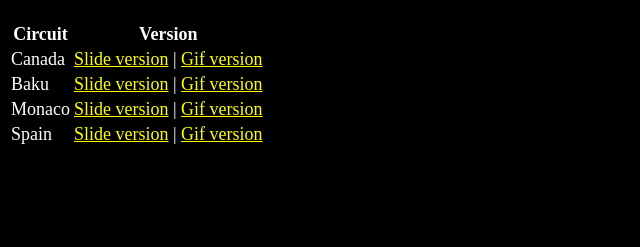
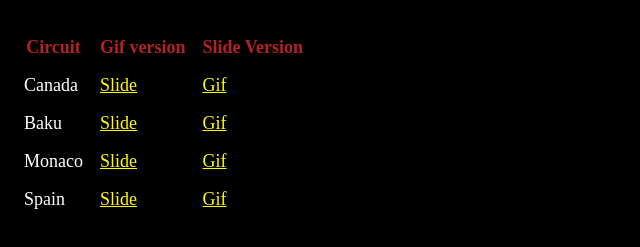
Before and after one commit to niemand108/niemand108.github.io, a plain HTML site: page F1/index.html in a window 1280 px wide. Shown: the part 69-316 px from the top of the page, without its empty margins (0-640 px from the left). Drawn offline with Linux system fonts and the light colour scheme.

Commit message:
minor fix

```diff
--- a/F1/index.html
+++ b/F1/index.html
@@ -6,6 +6,7 @@
   <meta name="description" content="Analysis of turns by Circuits and Pilots">
   <meta name="keywords"
     content="Formula 1, F1, Turn, Turns, Corner, Corners, Circuit, Analysis, Pilots, Racer, Race, GP, Grand Prix">
+  <meta name="viewport" content="width=device-width, initial-scale=1.0">
   <title>F1 - Turns &#38; analysis by Circuit</title>
   <style>
     body {
@@ -21,6 +22,13 @@
     a:visited {
       color: orange;
     }
+
+  table {
+    border-spacing: 15px;
+  }
+  th {
+    color: firebrick;
+  }
   </style>
   <script async src="https://www.googletagmanager.com/gtag/js?id=G-T7GMZKGH74"></script>
   <script>
@@ -37,27 +45,42 @@
   <table>
     <tr>
       <th>Circuit</th>
-      <th>Version</th>
+      <th>Gif version</th>
+      <th>Slide Version</th>
     </tr>
     <tr>
       <td>Canada</td>
-      <td><a href="https://niemand108.github.io/F1/2022-CANADA/slide.html">Slide version</a> | <a
-          href="https://niemand108.github.io/F1/2022-CANADA/gif.html">Gif version</a></td>
+      <td>
+        <a href="https://niemand108.github.io/F1/2022-CANADA/slide.html">Slide</a>
+      </td>
+      <td>
+          <a href="https://niemand108.github.io/F1/2022-CANADA/gif.html">Gif</a>
+      </td>
     </tr>
     <tr>
       <td>Baku</td>
-      <td><a href="https://niemand108.github.io/F1/2022-BAKU/slide.html">Slide version</a> | <a
-          href="https://niemand108.github.io/F1/2022-BAKU/gif.html">Gif version</a></td>
+      <td>
+        <a href="https://niemand108.github.io/F1/2022-BAKU/slide.html">Slide</a>
+        </td>
+      <td><a
+          href="https://niemand108.github.io/F1/2022-BAKU/gif.html">Gif</a
+          ></td>
     </tr>
     <tr>
       <td>Monaco</td>
-      <td><a href="https://niemand108.github.io/F1/2022-MONACO/slide.html">Slide version</a> | <a
-          href="https://niemand108.github.io/F1/2022-MONACO/gif.html">Gif version</a></td>
+      <td>
+        <a href="https://niemand108.github.io/F1/2022-MONACO/slide.html">Slide</a>
+      </td>
+      <td><a
+          href="https://niemand108.github.io/F1/2022-MONACO/gif.html">Gif</a>
+        </td>
     </tr>
     <tr>
       <td>Spain</td>
-      <td><a href="https://niemand108.github.io/F1/2022-SPAIN/slide.html">Slide version</a> | <a
-          href="https://niemand108.github.io/F1/2022-SPAIN/gif.html">Gif version</a></td>
+      <td><a href="https://niemand108.github.io/F1/2022-SPAIN/slide.html">Slide</a><td>
+        <a
+          href="https://niemand108.github.io/F1/2022-SPAIN/gif.html">Gif</a>
+        </td>
     </tr>
   </table>
 </body>
```
Also changed, not shown: F1/2022-BAKU/gif.html (+1 -0 lines), F1/2022-BAKU/slide.html (+1 -0 lines), F1/2022-CANADA/gif.html (+1 -0 lines), F1/2022-CANADA/slide.html (+1 -0 lines), F1/2022-MONACO/gif.html (+1 -0 lines), F1/2022-MONACO/slide.html (+1 -0 lines), F1/2022-SPAIN/gif.html (+1 -0 lines), F1/2022-SPAIN/slide.html (+1 -0 lines).
